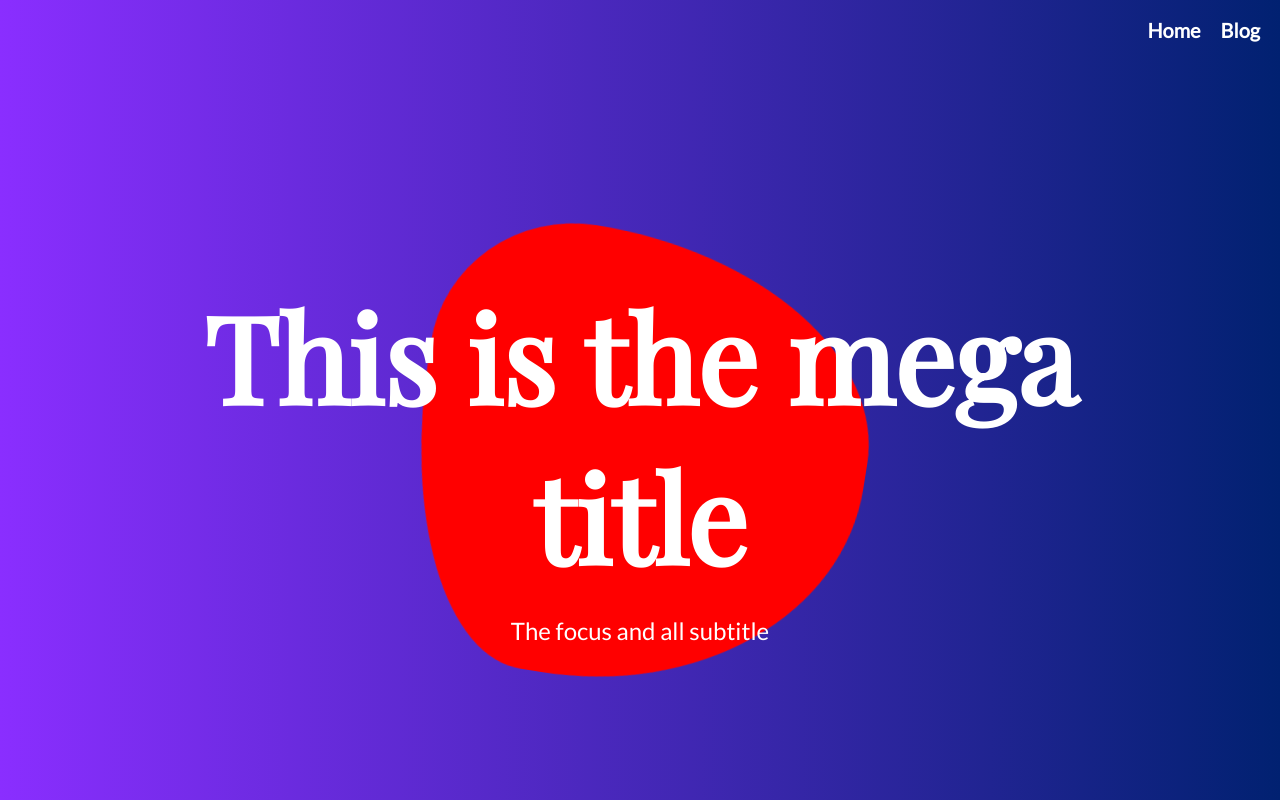
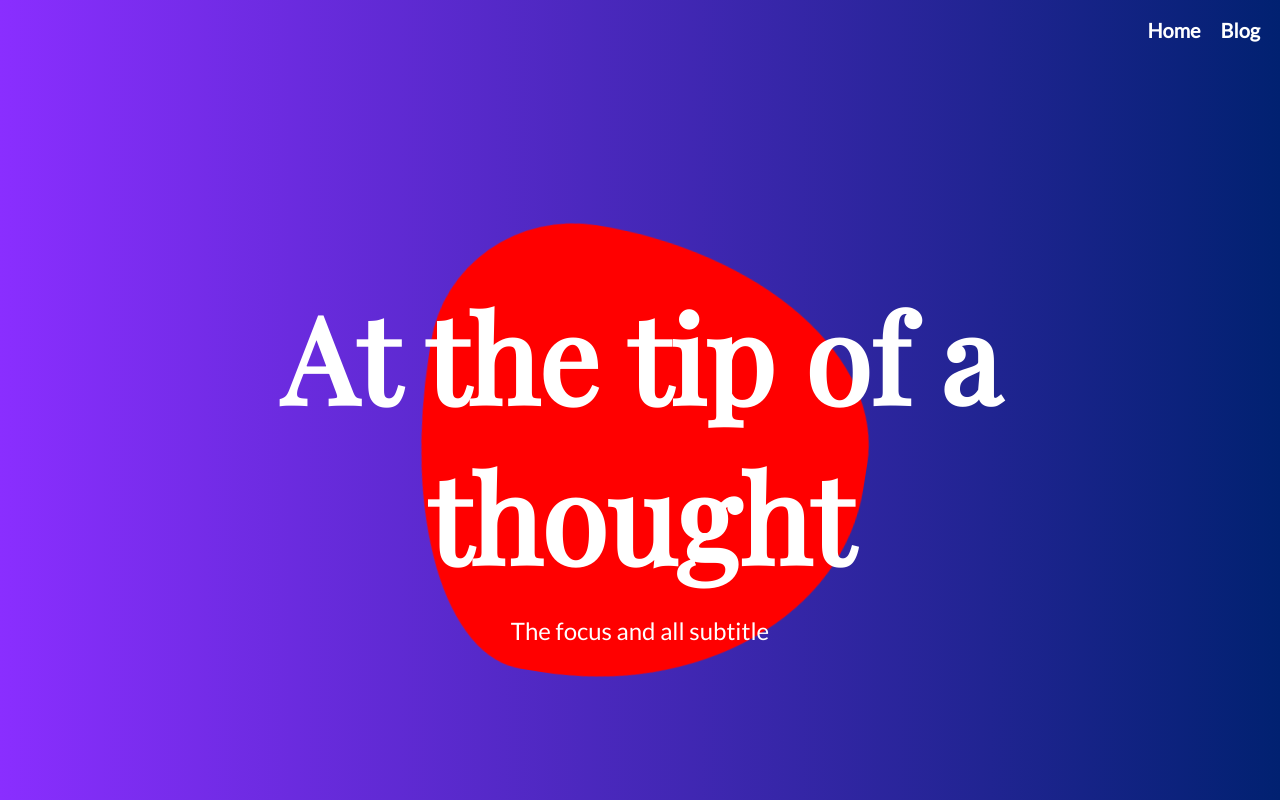
Before and after one commit to AdamanskaHub/Simon, a Gatsby site: page / in a window 1280 px wide. Shown: the top 800 px of the page. Built offline with nearby package versions, Linux system fonts and the light colour scheme; Gatsby itself is replaced by a stand-in of ours.

Commit message:
Update Pages “home”

```diff
--- a/content/home.md
+++ b/content/home.md
@@ -1,5 +1,5 @@
 ---
-megatitle: This is the mega title
+megatitle: At the tip of a thought
 subtitle: The focus and all subtitle
 titleone: My goal
 paraone: >-
```
